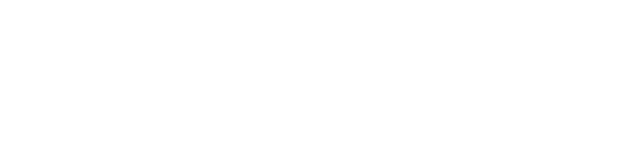
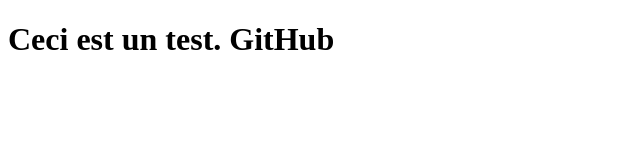
Before and after one commit to MalekGK/ExerciceVSCodeAvecHtml, a plain HTML site: page index.html in a window 1280 px wide. Shown: the whole page, without its empty margins (0-640 px from the left). Drawn offline with Linux system fonts and the light colour scheme.

Commit message:
Update index.html

```diff
--- a/index.html
+++ b/index.html
@@ -2,6 +2,10 @@
 <html lang="fr">
 <head>
     <meta charset="UTF-8" />
-
+<body>
+    <h1>
+        Ceci est un test. GitHub
+    </h1>
+</body>
 </head>
 </html>
```
